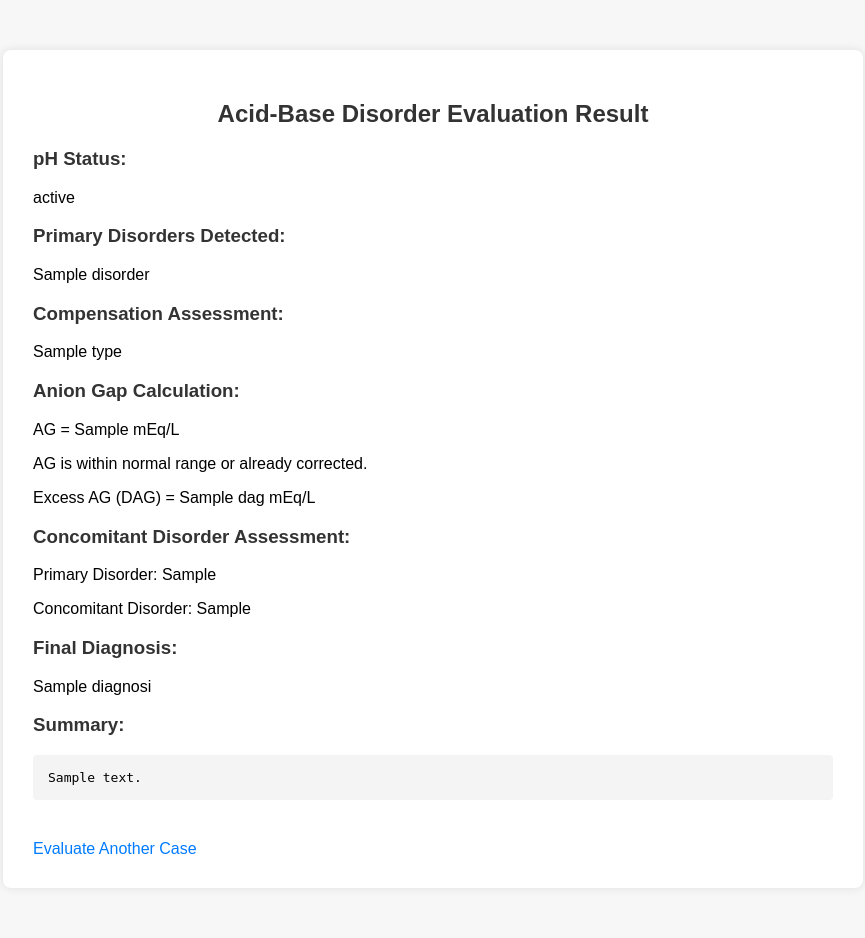
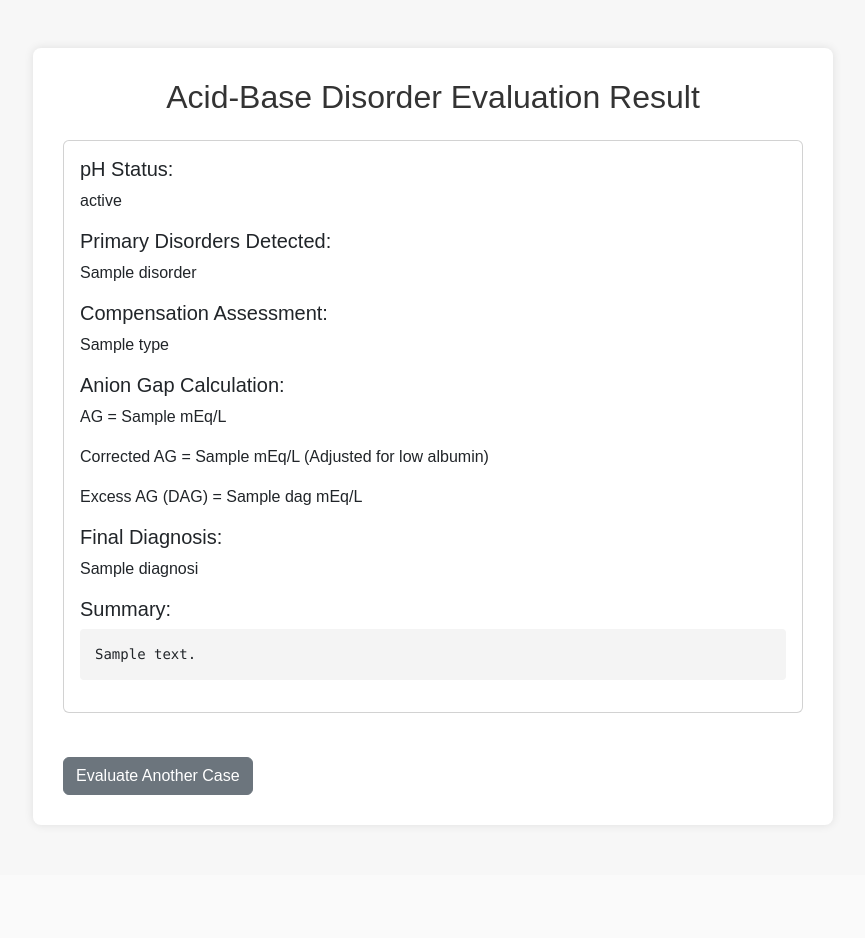
Before and after one commit to lmanietta24/acid_base_evaluator, a Flask app: template templates/result.html in a window 1280 px wide. Shown: the whole page, without its empty margins (207-1072 px from the left). After the commit the page ends 826 px from the top, so only its background shows below. Run offline with Flask 2, Linux system fonts and the light colour scheme; the template is opened without the code that fills it: most values are stand-ins (such as "Sample title", 1, 10 or a date in 2020).

Commit message:
Update result.html

```diff
--- a/templates/result.html
+++ b/templates/result.html
@@ -2,15 +2,19 @@
 <html>
 <head>
     <title>Evaluation Result</title>
+    <!-- Bootstrap CSS -->
+    <link href="https://cdn.jsdelivr.net/npm/bootstrap@5.3.0/dist/css/bootstrap.min.css" rel="stylesheet">
+    <!-- Custom CSS -->
     <link rel="stylesheet" type="text/css" href="{{ url_for('static', filename='styles.css') }}">
 </head>
 <body>
-    <div class="container">
-        <h2>Acid-Base Disorder Evaluation Result</h2>
+    <div class="container mt-5">
+        <h2 class="text-center mb-4">Acid-Base Disorder Evaluation Result</h2>
 
+        <!-- Display Warnings -->
         {% if warnings %}
-            <div class="warnings">
-                <h3>Warnings:</h3>
+            <div class="alert alert-warning">
+                <h4>Warnings:</h4>
                 <ul>
                     {% for warning in warnings %}
                         <li>{{ warning }}</li>
@@ -19,60 +23,74 @@
             </div>
         {% endif %}
 
-        <div class="results">
-            <h3>pH Status:</h3>
-            <p>{{ pH_status }}</p>
+        <!-- Results Card -->
+        <div class="card mb-4">
+            <div class="card-body">
+                <!-- pH Status -->
+                <h5 class="card-title">pH Status:</h5>
+                <p class="card-text">{{ pH_status }}</p>
 
-            <h3>Primary Disorders Detected:</h3>
+                <!-- Primary Disorders Detected -->
+                <h5 class="card-title">Primary Disorders Detected:</h5>
+                <p class="card-text">
                     {% if is_mixed %}
-                <p>{{ disorders | join(', ') }}</p>
+                        {{ disorders | join(', ') }}
                     {% else %}
-                <p>{{ disorders[0] if disorders else 'None' }}</p>
+                        {{ disorders[0] if disorders else 'None' }}
                     {% endif %}
+                </p>
 
+                <!-- Compensation Assessment -->
                 {% if compensation %}
-                <h3>Compensation Assessment:</h3>
-                <p>{{ compensation['Type'] }}</p>
+                    <h5 class="card-title">Compensation Assessment:</h5>
+                    <p class="card-text">{{ compensation['Type'] }}</p>
                     {% if 'Expected pH' in compensation %}
-                    <p>Expected pH: {{ compensation['Expected pH'] }}</p>
+                        <p class="card-text">Expected pH: {{ compensation['Expected pH'] }}</p>
                     {% elif 'Expected PaCO2' in compensation %}
-                    <p>Expected PaCO2: {{ compensation['Expected PaCO2'] }}</p>
+                        <p class="card-text">Expected PaCO₂: {{ compensation['Expected PaCO2'] }}</p>
                     {% endif %}
                 {% endif %}
 
+                <!-- Anion Gap Calculation -->
                 {% if AG_info %}
-                <h3>Anion Gap Calculation:</h3>
-                <p>AG = {{ AG_info['AG'] }} mEq/L</p>
-                {% if data['albumin'] < 4 %}
-                    <p>Corrected AG = {{ AG_info['AG_corrected'] }} mEq/L (Adjusted for low albumin)</p>
+                    <h5 class="card-title">Anion Gap Calculation:</h5>
+                    <p class="card-text">AG = {{ AG_info['AG'] }} mEq/L</p>
+                    {% if AG_info['AG_corrected'] != 'N/A' %}
+                        <p class="card-text">Corrected AG = {{ AG_info['AG_corrected'] }} mEq/L (Adjusted for low albumin)</p>
                     {% else %}
-                    <p>AG is within normal range or already corrected.</p>
+                        <p class="card-text">AG is within normal range or already corrected.</p>
                     {% endif %}
-                <p>Excess AG (DAG) = {{ AG_info['DAG'] }} mEq/L</p>
+                    <p class="card-text">Excess AG (DAG) = {{ AG_info['DAG'] }} mEq/L</p>
                 {% endif %}
 
-            {% if is_mixed %}
-                <h3>Concomitant Disorder Assessment:</h3>
-                <p>Primary Disorder: {{ mixed_disorder['Primary Disorder'] }}</p>
-                <p>Concomitant Disorder: {{ mixed_disorder['Concomitant Disorder'] }}</p>
-            {% elif mixed_disorder %}
-                <h3>Concomitant Disorder Assessment:</h3>
-                <p>Primary Disorder: {{ mixed_disorder['Primary Disorder'] }}</p>
-                <p>Concomitant Disorder: {{ mixed_disorder['Concomitant Disorder'] }}</p>
+                <!-- Concomitant Disorder Assessment -->
+                {% if is_mixed or mixed_disorder.Primary_Disorder %}
+                    <h5 class="card-title">Concomitant Disorder Assessment:</h5>
+                    <p class="card-text">Primary Disorder: {{ mixed_disorder['Primary Disorder'] }}</p>
+                    <p class="card-text">Concomitant Disorder: {{ mixed_disorder['Concomitant Disorder'] }}</p>
                 {% endif %}
 
-            <h3>Final Diagnosis:</h3>
+                <!-- Final Diagnosis -->
+                <h5 class="card-title">Final Diagnosis:</h5>
+                <p class="card-text">
                     {% if diagnosis %}
-                <p>{{ diagnosis | join(', ') }}</p>
+                        {{ diagnosis | join(', ') }}
                     {% else %}
-                <p>No acid-base disorder detected.</p>
+                        No acid-base disorder detected.
                     {% endif %}
+                </p>
 
-            <h3>Summary:</h3>
+                <!-- Summary Table -->
+                <h5 class="card-title">Summary:</h5>
                 <pre>{{ summary }}</pre>
             </div>
+        </div>
 
-        <a href="{{ url_for('index') }}">Evaluate Another Case</a>
+        <!-- Back to Form Button -->
+        <a href="{{ url_for('index') }}" class="btn btn-secondary">Evaluate Another Case</a>
     </div>
+
+    <!-- Bootstrap JS (Optional, for enhanced interactivity) -->
+    <script src="https://cdn.jsdelivr.net/npm/bootstrap@5.3.0/dist/js/bootstrap.bundle.min.js"></script>
 </body>
 </html>
```
Lines whose indentation alone changed are shown as unchanged.
